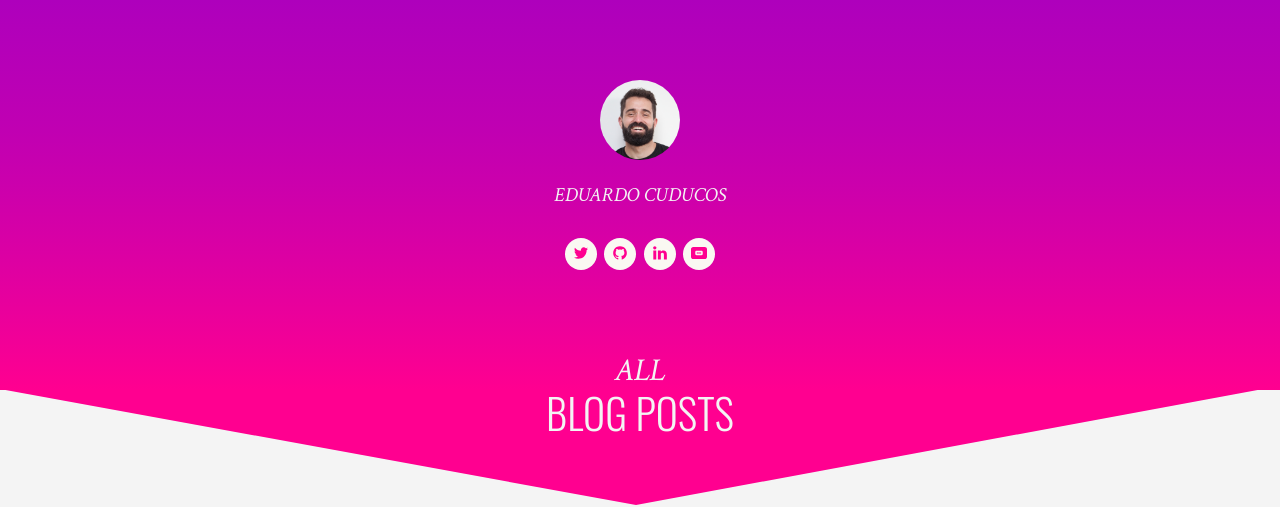
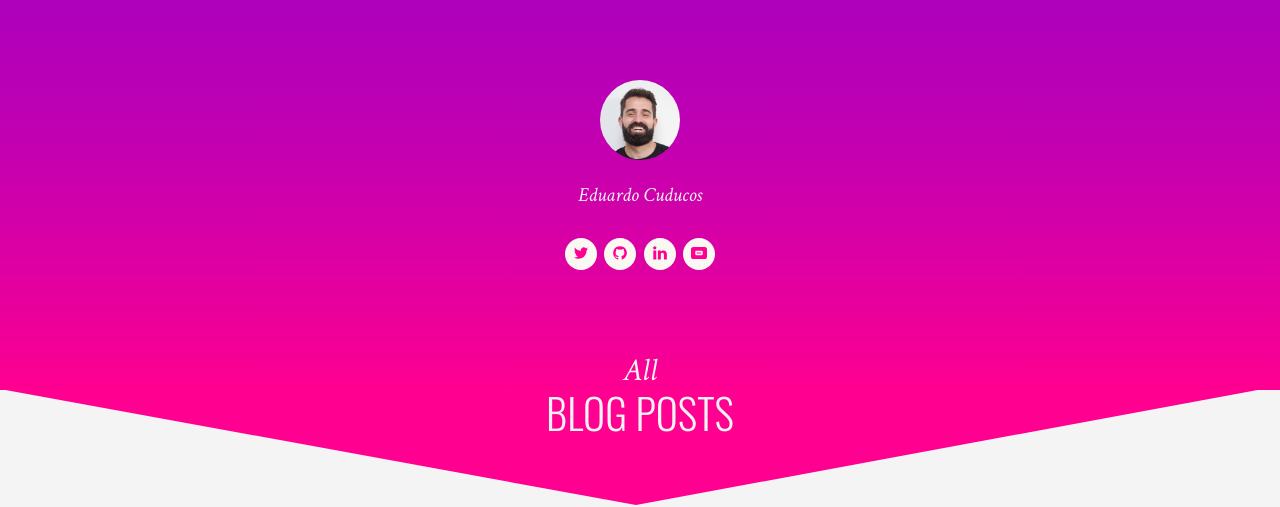
Before and after one commit to cuducos/cuducos.me, a Jekyll site: the page built from blog/index.html, in a window 1280 px wide. Shown: the top 507 px of the page. Built offline with Jekyll 4.4.1, drawn with Linux system fonts in a browser that asks for light colours; nearby versions of some CDN libraries; the list of posts is cut into pages by our own code; a style sheet for code colours, icons or effects is not loaded.

Commit message:
style: style h tags for main page

```diff
--- a/assets/css/index.css
+++ b/assets/css/index.css
@@ -80,7 +80,7 @@ h1, h2, h3, h4, h5, h6 {
 
 .container-block.lavender-bg {
     background-image: linear-gradient(to bottom, #ae00bc 20%, #ff0090);
-    /* height: 100vh; */
+    height: 100vh;
     justify-content: center;
 }
 
@@ -122,6 +122,7 @@ span.h4-main-title {
     font-size: 20px;
     font-style: italic;
     font-weight: normal;
+    text-transform: capitalize;
     color: #f4f4f4;
 }
 
@@ -172,7 +173,7 @@ nav.social {
     /* background-image: url(../images/cuducos.jpg);
     background-repeat:no-repeat;
     background-size: cover; */
-    background-position: center bottom;
+    background-position: center center;
 }
 
 .about {
@@ -235,6 +236,7 @@ span.about-title {
     font-family: 'Crimson Text', serif;
     font-size: 32px;
     font-style: italic;
+    text-transform: initial;
     font-weight: normal;
     color: #f4f4f4;
 }
@@ -301,6 +303,7 @@ span.titles {
     font-size: 24px;
     font-style: italic;
     font-weight: 400;
+    text-transform: initial;
     color: #3c3c3c;
     padding-bottom: 32px;
     padding-top: 32px;
```
